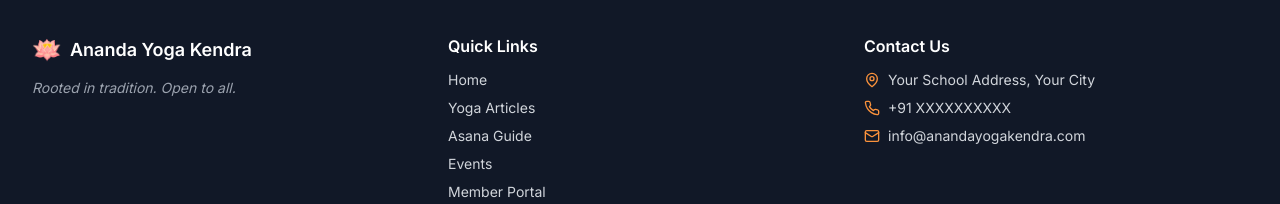
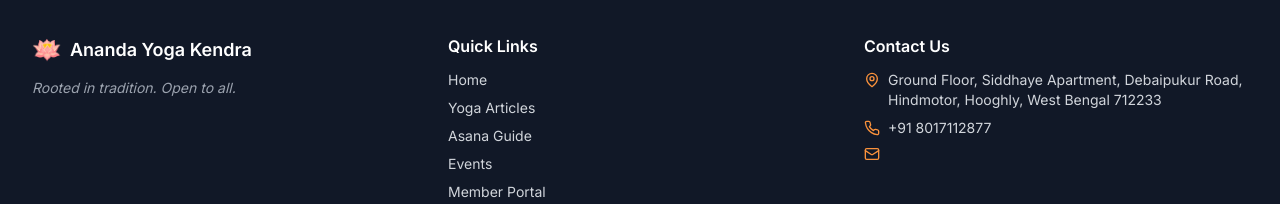
Before and after one commit to archishman-b/Yoga_school, a Next.js app: page /en/events in a window 1280 px wide. Shown: the part 879-1083 px from the top of the page. Built offline with nearby package versions, Linux system fonts and the light colour scheme; no server answers; the database is empty.

Commit message:
Add school details — Nibedita Yoga Training Centre

```diff
--- a/messages/bn.json
+++ b/messages/bn.json
@@ -17,10 +17,10 @@
   },
   "about": {
     "heading": "স্কুল সম্পর্কে",
-    "schoolDesc": "আনন্দ যোগ কেন্দ্র প্রতিষ্ঠার পর থেকে আন্তরিক অনুশীলনকারীদের জন্য একটি আশ্রয়স্থল।",
+    "schoolDesc": "নিবেদিতা যোগ প্রশিক্ষণ কেন্দ্র প্রতিষ্ঠার পর থেকে আন্তরিক অনুশীলনকারীদের জন্য একটি আশ্রয়স্থল। শাস্ত্রীয় যোগ ঐতিহ্যে শিকড় এবং আধুনিক বোঝাপড়া দ্বারা পরিচালিত, আমরা শিক্ষানবিশ আসন থেকে উন্নত প্রাণায়াম, দর্শন এবং ধ্যান পর্যন্ত একটি সম্পূর্ণ পথ অফার করি।",
     "teacherHeading": "শিক্ষক সম্পর্কে",
-    "teacherName": "আপনার শিক্ষকের নাম",
-    "teacherBio": "১৫ বছরেরও বেশি নিবেদিত অনুশীলন এবং শিক্ষাদানের অভিজ্ঞতা সহ।",
+    "teacherName": "রেখা নাথ",
+    "teacherBio": "বছরের পর বছর নিবেদিত অনুশীলন এবং শিক্ষাদানের মাধ্যমে, রেখা নাথ শাস্ত্রীয় যোগ ঐতিহ্যে গভীর ভিত্তি এবং উষ্ণ, সহজলভ্য শিক্ষণ শৈলী নিয়ে আসেন।",
     "yearsExp": "বছরের অভিজ্ঞতা",
     "studentsCount": "শিক্ষার্থী পড়ানো হয়েছে",
     "certifications": "সার্টিফিকেশন"
@@ -71,10 +71,10 @@
     }
   },
   "footer": {
-    "address": "আপনার স্কুলের ঠিকানা, আপনার শহর",
-    "phone": "+91 XXXXXXXXXX",
-    "email": "info@anandayogakendra.com",
-    "rights": "© {year} আনন্দ যোগ কেন্দ্র। সমস্ত অধিকার সংরক্ষিত।",
+    "address": "গ্রাউন্ড ফ্লোর, সিদ্ধায়ে অ্যাপার্টমেন্ট, দেবাইপুকুর রোড, হিন্দমোটর, হুগলি, পশ্চিমবঙ্গ ৭১২২৩৩",
+    "phone": "+91 8017112877",
+    "email": "",
+    "rights": "© {year} নিবেদিতা যোগ প্রশিক্ষণ কেন্দ্র। সমস্ত অধিকার সংরক্ষিত।",
     "tagline": "ঐতিহ্যে শিকড়। সকলের জন্য উন্মুক্ত।"
   },
   "whatsapp": {
--- a/messages/en.json
+++ b/messages/en.json
@@ -17,10 +17,10 @@
   },
   "about": {
     "heading": "About the School",
-    "schoolDesc": "Nibedita Yoga Training Center has been a sanctuary for sincere practitioners since its founding. Rooted in classical yoga tradition and informed by modern understanding, we offer a complete path — from beginner asana to advanced pranayama, philosophy, and meditation.",
+    "schoolDesc": "Nibedita Yoga Training Centre has been a sanctuary for sincere practitioners since its founding. Rooted in classical yoga tradition and informed by modern understanding, we offer a complete path — from beginner asana to advanced pranayama, philosophy, and meditation.",
     "teacherHeading": "About the Teacher",
     "teacherName": "Rekha Nath",
-    "teacherBio": "With over 25 years of dedicated practice and teaching, our founder brings deep grounding in the classical yoga tradition alongside a warm, accessible teaching style. Certified in [Your Certifications], with training under [Your Lineage], the teaching draws on the full breadth of the yoga tradition.",
+    "teacherBio": "With years of dedicated practice and teaching, Rekha Nath brings deep grounding in the classical yoga tradition alongside a warm, accessible teaching style. Her teaching draws on the full breadth of the yoga tradition, making it approachable for students of all ages and backgrounds.",
     "yearsExp": "Years of Experience",
     "studentsCount": "Students Taught",
     "certifications": "Certifications"
@@ -71,10 +71,10 @@
     }
   },
   "footer": {
-    "address": "Your School Address, Your City",
-    "phone": "+91 XXXXXXXXXX",
-    "email": "info@anandayogakendra.com",
-    "rights": "© {year} Ananda Yoga Kendra. All rights reserved.",
+    "address": "Ground Floor, Siddhaye Apartment, Debaipukur Road, Hindmotor, Hooghly, West Bengal 712233",
+    "phone": "+91 8017112877",
+    "email": "",
+    "rights": "© {year} Nibedita Yoga Training Centre. All rights reserved.",
     "tagline": "Rooted in tradition. Open to all."
   },
   "whatsapp": {
--- a/messages/hi.json
+++ b/messages/hi.json
@@ -17,10 +17,10 @@
   },
   "about": {
     "heading": "स्कूल के बारे में",
-    "schoolDesc": "आनंद योग केंद्र अपनी स्थापना के बाद से ईमानदार अभ्यासियों के लिए एक अभयारण्य रहा है।",
+    "schoolDesc": "निबेदिता योग प्रशिक्षण केंद्र अपनी स्थापना के बाद से ईमानदार अभ्यासियों के लिए एक अभयारण्य रहा है। शास्त्रीय योग परंपरा में जड़ें और आधुनिक समझ से सूचित, हम शुरुआती आसन से लेकर उन्नत प्राणायाम, दर्शन और ध्यान तक एक पूर्ण मार्ग प्रदान करते हैं।",
     "teacherHeading": "शिक्षक के बारे में",
-    "teacherName": "आपके शिक्षक का नाम",
-    "teacherBio": "15 वर्षों से अधिक के समर्पित अभ्यास और शिक्षण के साथ।",
+    "teacherName": "रेखा नाथ",
+    "teacherBio": "समर्पित अभ्यास और शिक्षण के वर्षों के साथ, रेखा नाथ शास्त्रीय योग परंपरा में गहरी जड़ें और एक गर्म, सुलभ शिक्षण शैली लाती हैं।",
     "yearsExp": "वर्षों का अनुभव",
     "studentsCount": "छात्रों को पढ़ाया",
     "certifications": "प्रमाणपत्र"
@@ -71,10 +71,10 @@
     }
   },
   "footer": {
-    "address": "आपका स्कूल पता, आपका शहर",
-    "phone": "+91 XXXXXXXXXX",
-    "email": "info@anandayogakendra.com",
-    "rights": "© {year} आनंद योग केंद्र। सर्वाधिकार सुरक्षित।",
+    "address": "ग्राउंड फ्लोर, सिद्धाये अपार्टमेंट, देबाईपुकुर रोड, हिंदमोटर, हुगली, पश्चिम बंगाल 712233",
+    "phone": "+91 8017112877",
+    "email": "",
+    "rights": "© {year} निबेदिता योग प्रशिक्षण केंद्र। सर्वाधिकार सुरक्षित।",
     "tagline": "परंपरा में जड़ें। सभी के लिए खुला।"
   },
   "whatsapp": {
--- a/src/app/[locale]/page.tsx
+++ b/src/app/[locale]/page.tsx
@@ -6,9 +6,9 @@ import EnquiryForm from '@/components/home/EnquiryForm';
 import type { Metadata } from 'next';
 
 export const metadata: Metadata = {
-  title: 'Ananda Yoga Kendra — Authentic Yoga in Your City',
+  title: 'Nibedita Yoga Training Centre — Authentic Yoga in Hindmotor, Hooghly',
   description:
-    'Join Ananda Yoga Kendra for expert Hatha, Vinyasa, and Pranayama classes. All levels welcome. Book a free trial class today.',
+    'Join Nibedita Yoga Training Centre for expert Hatha, Vinyasa, and Pranayama classes in Hindmotor, Hooghly. All levels welcome. Book a free trial class today.',
 };
 
 export default function HomePage() {
--- a/src/components/WhatsAppButton.tsx
+++ b/src/components/WhatsAppButton.tsx
@@ -4,7 +4,7 @@ import { MessageCircle } from 'lucide-react';
 import { useTranslations } from 'next-intl';
 
 // Replace with the school's actual WhatsApp number (country code + number, no +, no spaces)
-const WHATSAPP_NUMBER = '91XXXXXXXXXX';
+const WHATSAPP_NUMBER = '918017112877';
 
 export default function WhatsAppButton() {
   const t = useTranslations('whatsapp');
--- a/src/components/admin/AdminSidebar.tsx
+++ b/src/components/admin/AdminSidebar.tsx
@@ -34,7 +34,7 @@ export default function AdminSidebar({ locale }: { locale: string }) {
     <aside className="w-56 shrink-0 bg-white border-r border-gray-100 flex flex-col min-h-screen sticky top-0">
       <div className="px-5 py-5 border-b border-gray-100">
         <span className="text-xs font-semibold text-gray-400 uppercase tracking-widest">Admin</span>
-        <p className="font-bold text-gray-900 text-sm mt-0.5">Ananda Yoga Kendra</p>
+        <p className="font-bold text-gray-900 text-sm mt-0.5">Nibedita Yoga Training Centre</p>
       </div>
 
       <nav className="flex-1 px-3 py-4 space-y-0.5">
--- a/src/components/events/EventCard.tsx
+++ b/src/components/events/EventCard.tsx
@@ -53,7 +53,7 @@ function EmbedBlock({ url }: { url: string }) {
 }
 
 // ─── share helpers ───────────────────────────────────────────────
-const WHATSAPP_NUMBER = '919999999999'; // replace with school number
+const WHATSAPP_NUMBER = '918017112877';
 
 function shareWhatsApp(text: string, url: string) {
   const msg = encodeURIComponent(`${text}\n${url}`);
@@ -100,7 +100,7 @@ export default function EventCard({ event, locale }: Props) {
         </div>
         <div className="flex-1 min-w-0">
           <div className="flex items-center gap-2 flex-wrap">
-            <span className="font-semibold text-gray-900 text-sm truncate">Ananda Yoga Kendra</span>
+            <span className="font-semibold text-gray-900 text-sm truncate">Nibedita Yoga Training Centre</span>
             {event.pinned && (
               <span className="flex items-center gap-1 text-xs text-saffron-600 font-medium">
                 <Pin size={11} /> Pinned
--- a/src/components/home/MapSection.tsx
+++ b/src/components/home/MapSection.tsx
@@ -1,7 +1,7 @@
 // Replace GOOGLE_MAPS_EMBED_URL with your embed URL from:
 // Google Maps → Share → Embed a map → copy the src URL
 const GOOGLE_MAPS_EMBED_URL =
-  'https://maps.google.com/maps?q=Your+School+Name+Your+City&t=&z=15&ie=UTF8&iwloc=&output=embed';
+  'https://maps.google.com/maps?q=22.686103,88.347538&z=16&ie=UTF8&iwloc=&output=embed';
 
 export default function MapSection() {
   return (
@@ -13,7 +13,7 @@ export default function MapSection() {
           </p>
           <h2 className="text-3xl font-bold text-gray-900">Come Visit the Studio</h2>
           <p className="text-gray-500 mt-3">
-            We are conveniently located at [Your Address]. Parking available.
+            Ground Floor, Siddhaye Apartment, Debaipukur Road, Hindmotor, Hooghly
           </p>
         </div>
 
--- a/src/components/members/UPIPayment.tsx
+++ b/src/components/members/UPIPayment.tsx
@@ -7,7 +7,7 @@ import { Upload, CheckCircle2, AlertCircle, Copy } from 'lucide-react';
 // ── Replace these with your actual UPI details ──────────────────
 const UPI_ID = 'yogaschool@upi';           // e.g. name@okaxis
 const UPI_QR_URL = '/upi-qr.png';          // put your QR image in /public/upi-qr.png
-const SCHOOL_NAME = 'Ananda Yoga Kendra';
+const SCHOOL_NAME = 'Nibedita Yoga Training Centre';
 // ─────────────────────────────────────────────────────────────────
 
 type FeeRecord = { id: string; month: string; amount: number; status: string };
```
